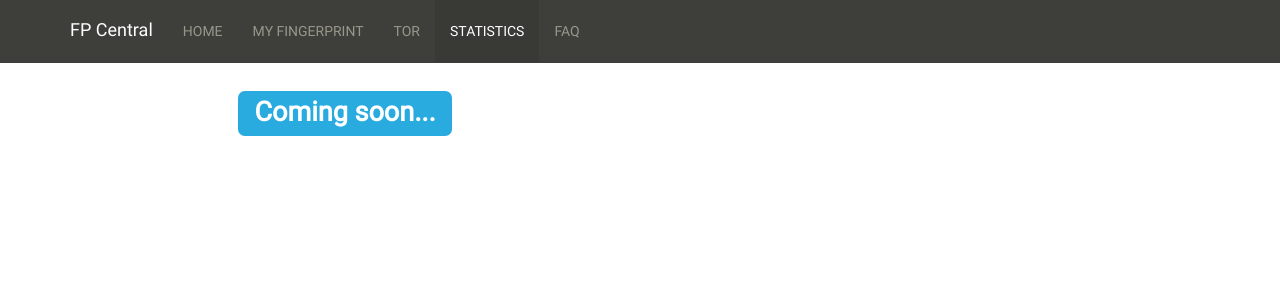
After one commit to plaperdr/fp-central, a Flask app: template templates/stats.html in a window 1280 px wide. The commit adds this page. Shown: the top 300 px of the page. Run offline with Flask 2, Linux system fonts and the light colour scheme; the template is opened without the code that fills it, so the values that code supplies are empty; some libraries are stand-ins or nearby versions.

Commit message:
Adding an empty stats page

```diff
--- a/run.py
+++ b/run.py
@@ -32,6 +32,10 @@ def fp():
 @app.route('/tor')
 def tor():
     return render_template('tor.html')
+
+@app.route('/stats')
+def stats():
+    return render_template('stats.html')
 
 @app.route('/faq')
 def faq():
--- a/templates/base.html
+++ b/templates/base.html
@@ -2,6 +2,7 @@
     ('/', 'home', _('Home') ),
     ('/fp', 'fp', _('My fingerprint') ),
     ('/tor', 'tor', 'Tor' ),
+    ('/stats', 'stats', 'Statistics' ),
     ('/faq', 'faq', _('FAQ') )
 ] -%}
 {% set active_page = active_page|default('index') -%}
--- /dev/null
+++ b/templates/stats.html
@@ -0,0 +1,10 @@
+{% extends "base.html" %}
+{% set active_page = "stats" %}
+
+{% block title %}
+    Statistics - FP Central
+{% endblock %}
+
+{% block content %}
+    <h1><span class="label label-info">Coming soon...</span></h1>
+{% endblock %}
```
